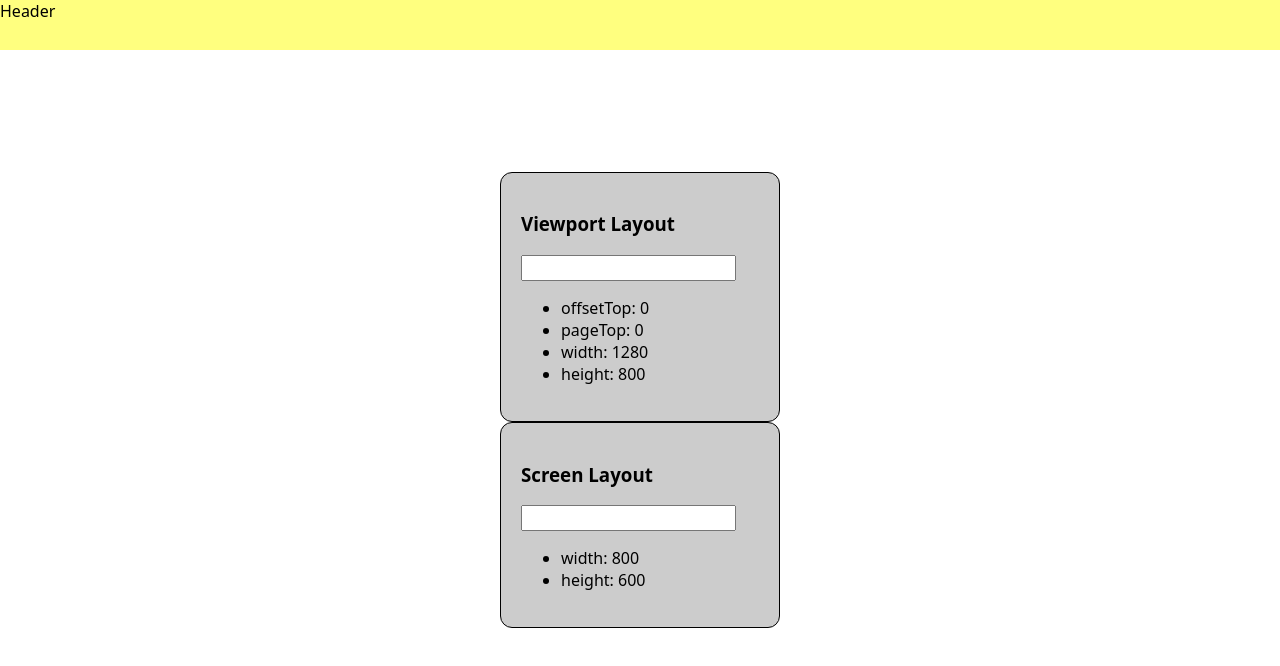
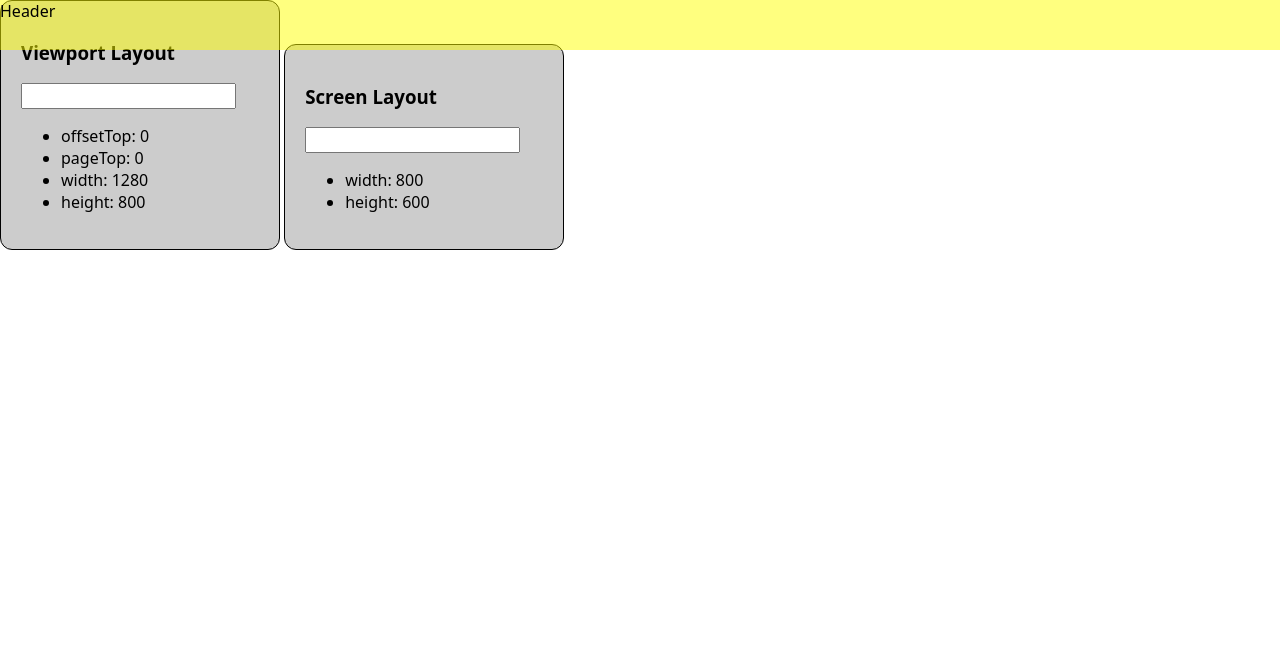
Before and after one commit to Vladislav2397/display_web_layouts, a website: page index.html in a window 1280 px wide. Drawn offline with Linux system fonts and the light colour scheme.

Commit message:
Added wrapper for body content

```diff
--- a/index.html
+++ b/index.html
@@ -8,6 +8,7 @@
         <script type="module" src="script.js"></script>
     </head>
     <body>
+        <div id="noscroll">
             <div class="header">Header</div>
             <div id="viewport" class="card">
                 <h3>Viewport Layout</h3>
@@ -27,5 +28,6 @@
                     <li id="screen-height"></li>
                 </ul>
             </div>
+        </div>
     </body>
 </html>
--- a/styles.css
+++ b/styles.css
@@ -8,9 +8,10 @@ body {
     top: 0;
     left: 0;
     width: 100svw;
-    height: 100svh;
-    overflow-x: hidden;
-    overflow-y: hidden;
+    height: 50svh;
+    overflow-x: visible !important;
+    overflow-y: visible !important;
+    overflow: visible !important;
 }
 
 body {
@@ -22,6 +23,14 @@ body {
     flex-direction: column;
     align-items: center;
     justify-content: center;
+}
+
+#noscroll {
+    position: fixed;
+    top: 0;
+    left: 0;
+    width: 100svw;
+    height: 100svh;
 }
 
 .header {
```
Lines whose indentation alone changed are shown as unchanged.
